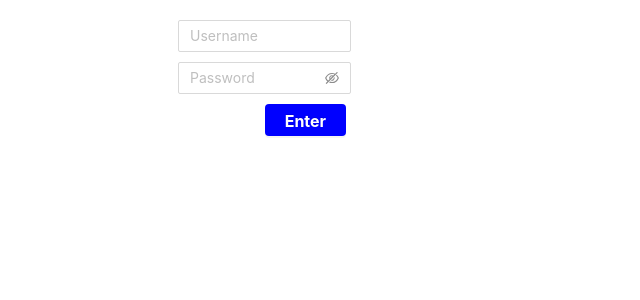
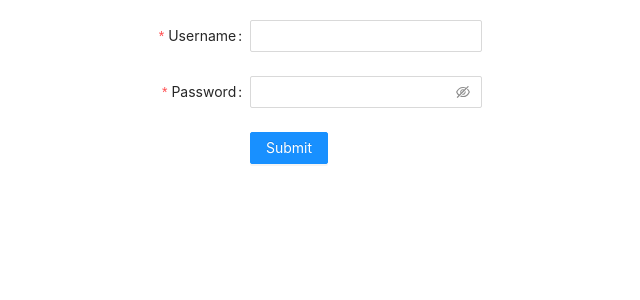
Before and after one commit to mahimag/VAS, a React (Create React App) app: page / in a window 1280 px wide. Shown: the top 300 px of the page, without its empty margins (332-972 px from the left). Built offline with nearby package versions, Linux system fonts and the light colour scheme.

Commit message:
Add ContextAPI

```diff
--- a/src/App.tsx
+++ b/src/App.tsx
@@ -1,52 +1,19 @@
-import { Button, Checkbox, Form, Input } from 'antd';
-import React from 'react';
+import React, { Profiler, useContext, useState } from 'react';
+import Login from './components/Login';
+import { LoginProvider } from "./contexts/LoginContext";
 
 const App: React.FC = () => {
-  const onFinish = (values: any) => {
-    console.log('Success:', values);
-  };
-
-  const onFinishFailed = (errorInfo: any) => {
-    console.log('Failed:', errorInfo);
-  };
+  const [showProfile, setShowProfile] = useState(false);
+  const [username, setUsername] = useState("");
+  let  ctxValue;
 
   return (
     <div className= "form">
-      <Form
-        name="basic"
-        labelCol={{ span: 8 }}
-        wrapperCol={{ span: 16 }}
-        initialValues={{ remember: true }}
-        onFinish={onFinish}
-        onFinishFailed={onFinishFailed}
-        autoComplete="off"
-      >
-        <Form.Item
-          // label="Username"
-          className="user"
-          name="username"
-          rules={[{ required: true, message: 'Please input your username!' }]}
-        >
-          <Input placeholder="Username" />
-        </Form.Item>
-
-        <Form.Item
-          // label="Password"
-          className="pass"
-          name="password"
-          rules={[{ required: true, message: 'Please input your password!' }]}
-        >
-          <Input.Password placeholder="Password"/>
-        </Form.Item>
-
-        <Form.Item wrapperCol={{ offset: 8, span: 16 }}>
-          <Button className="button" type="primary" htmlType="submit">
-            Enter
-          </Button>
-        </Form.Item>
-      </Form>
+      <LoginProvider>
+          <Login />
+      </LoginProvider>
     </div>
   );
-};
+}
 
 export default App;
--- /dev/null
+++ b/src/components/Login.tsx
@@ -0,0 +1,67 @@
+import { Button, Form, Input } from 'antd';
+import React, { useState, useContext } from 'react';
+import { createTextChangeRange } from 'typescript';
+import { ContextInterface, LoginContext } from '../contexts/LoginContext';
+
+const changeIsLoggedIn = (ctx: ContextInterface) => {
+  ctx.setIsLoggedIn((prev: boolean) => !prev);
+  console.log("This user is, ", ctx.isLoggedIn);
+}
+
+const onSubmitHandler = (ctxValue: ContextInterface) => {
+  ctxValue.setIsLoggedIn((prev) => !prev);
+  console.log(ctxValue.isLoggedIn);
+}
+
+const Login: React.FC = () => {
+  const ctxValue = useContext(LoginContext) as ContextInterface;
+
+  const onFinish = (values: any) => {
+    console.log('Success:', values);
+  };
+
+  const onFinishFailed = (errorInfo: any) => {
+    console.log('Failed:', errorInfo);
+  };
+
+  // return (
+  //       <button onClick={() => onSubmitHandler(ctxValue)}>Login</button>
+
+  // );
+
+  return (
+    <Form
+      name="basic"
+      labelCol={{ span: 8 }}
+      wrapperCol={{ span: 16 }}
+      initialValues={{ remember: true }}
+      onFinish={onFinish}
+      onFinishFailed={onFinishFailed}
+      autoComplete="off"
+    >
+      <Form.Item
+        label="Username"
+        name="username"
+        rules={[{ required: true, message: 'Please input your username!' }]}
+      >
+        <Input />
+      </Form.Item>
+
+      <Form.Item
+        label="Password"
+        name="password"
+        rules={[{ required: true, message: 'Please input your password!' }]}
+      >
+        <Input.Password />
+      </Form.Item>
+
+      <Form.Item wrapperCol={{ offset: 8, span: 16 }}>
+        <Button onClick={() => onSubmitHandler(ctxValue)} type="primary" htmlType="submit">
+          Submit
+        </Button>
+      </Form.Item>
+    </Form>
+  );
+
+}
+export default Login;
--- /dev/null
+++ b/src/contexts/LoginContext.tsx
@@ -0,0 +1,23 @@
+import React, { createContext, useState } from "react";
+
+export interface ContextInterface{
+    isLoggedIn: boolean
+    setIsLoggedIn: React.Dispatch<React.SetStateAction<boolean>>
+}
+
+interface props{
+    children: JSX.Element;
+}
+
+export const LoginContext = createContext<ContextInterface | null>(null)
+
+export const LoginProvider = (props: props) => {
+    const { children } = props;
+    const[isLoggedIn, setIsLoggedIn] = useState<boolean>(false);
+    const ctxValue = {
+        isLoggedIn,
+        setIsLoggedIn
+    };
+    //can use all values of children
+    return <LoginContext.Provider value = {ctxValue}>{children}</LoginContext.Provider>
+}
```
Also changed, not shown: src/components/Profile.tsx (added, +14 -0 lines), components/login.tsx (deleted), src/index.css (line endings or trailing spaces).
